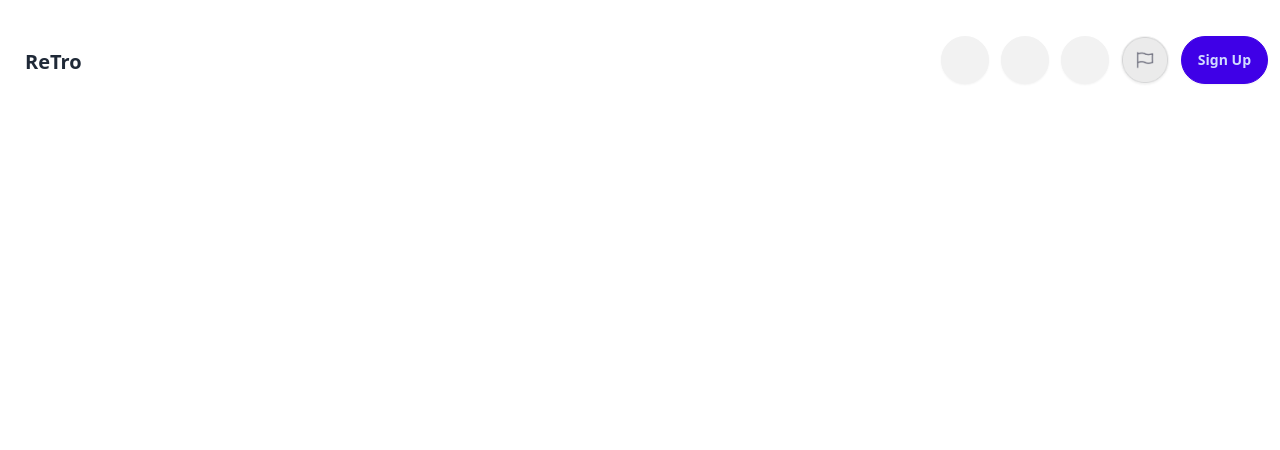
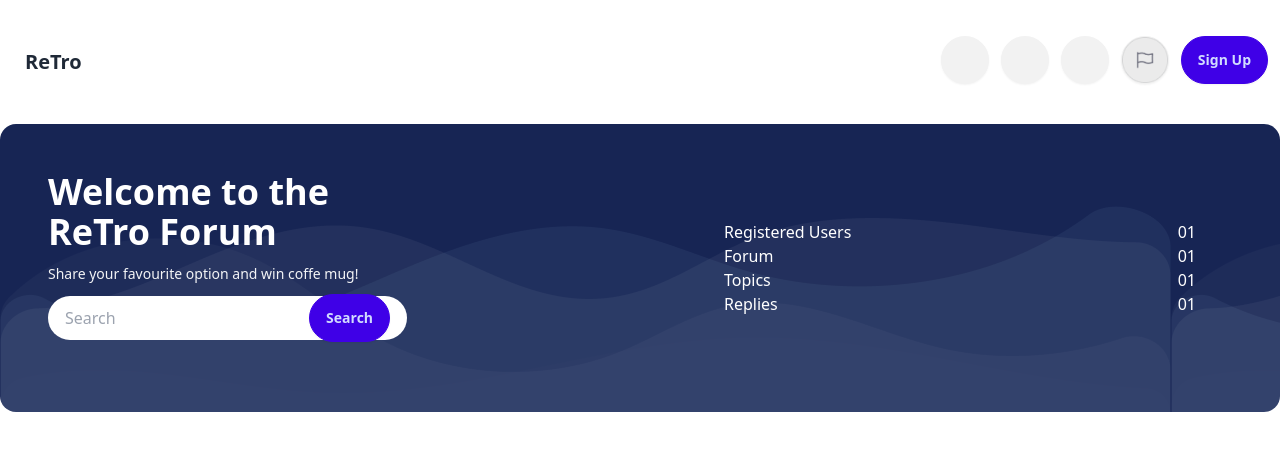
Before and after one commit to regone7/retro-forum, a plain HTML site: page index.html in a window 1280 px wide. Drawn offline with nearby package versions, Linux system fonts and the light colour scheme.

Commit message:
banner add

```diff
--- a/index.html
+++ b/index.html
@@ -74,9 +74,48 @@
 
         <!-- banner start -->
         <section>
+            <div class="container mx-auto">
+                <div class="bg-blue-950 w-full h-72 rounded-2xl bg-[url('./images/bgbanner.png')] lg:bg-auto">
+                    <div class=" grid grid-cols-1 lg:grid-cols-2 space-y-3">
+                        <div class=" p-12 h-24 ">
+                            <h1 class="text-white lg:text-4xl font-bold">Welcome to the</h1>
+                            <h1 class="text-white lg:text-4xl font-bold"><span>ReTro</span> Forum</h1>
+                            <p class=" text-sm text-gray-100 py-3">Share your favourite option and win coffe mug!</p>
 
+                            <label class="input flex items-center rounded-full h-7 lg:h-11 lg:w-[66%] ">
+                                <input type="text" class="grow" placeholder="Search" />
+                                <button class="btn btn-active btn-primary  rounded-full h-[10px] lg:h-full">Search</button>
+                            </label>
+
+                        </div>
+                        <div class=" p-12 h-24">
+                            <div class="text-white p-9">
+                                <div class="flex justify-between  ">
+                                    <h1>Registered Users</h1>
+                                    <p>01</p>
+                                </div>
+                                <div class="flex justify-between ">
+                                    <h1>Forum</h1>
+                                    <p>01</p>
+                                </div>
+                                <div class="flex justify-between ">
+                                    <h1>Topics</h1>
+                                    <p>01</p>
+                                </div>
+                                <div class="flex justify-between ">
+                                    <h1>Replies</h1>
+                                    <p>01</p>
+                                </div>
+                            </div>
+                        </div>
+
+                    </div>
+                </div>
+
+            </div>
 
         </section>
+        <!-- banner end -->
     </header>
 </body>
 
```
Also changed, not shown: js/app.js (added).
